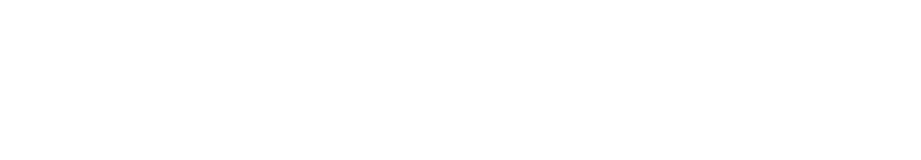
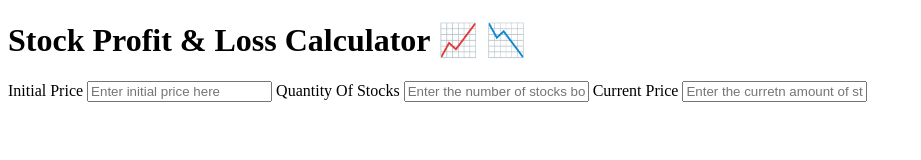
Before and after one commit to arpita-2/stock-purchase-profit-or-loss, a plain HTML site: page index.html in a window 1280 px wide. Shown: the whole page, without its empty margins (0-921 px from the left). Drawn offline with Linux system fonts and the light colour scheme.

Commit message:
label and input given

```diff
--- a/index.html
+++ b/index.html
@@ -7,6 +7,36 @@
     <title>Stock Purchase profit or loss</title>
 </head>
 <body>
+    <header>
+
+    <h1>Stock Profit & Loss Calculator 📈 📉</h1>
+
+    </header>
+    <main>
+        <label class="input-label" for="initial-price">Initial Price
+
+        <input class="input" type="text" id="initial-price"
+        placeholder="Enter initial price here"/></label>
+
+        <label class="input-label" for="stocks-quantity">Quantity Of Stocks
+
+            <input class="input" type="text" id="stocks-quantity"
+        placeholder="Enter the number of stocks bought"/></label>
+
+
+
+
+            <label class="input-label" for="current-price">Current Price
+                <input class="input" type="text" id="current-price"
+                placeholder="Enter the curretn amount of stocks"/></label>
+
+
+
+
+
+
+
+    </main>
 
 </body>
 </html>
```
